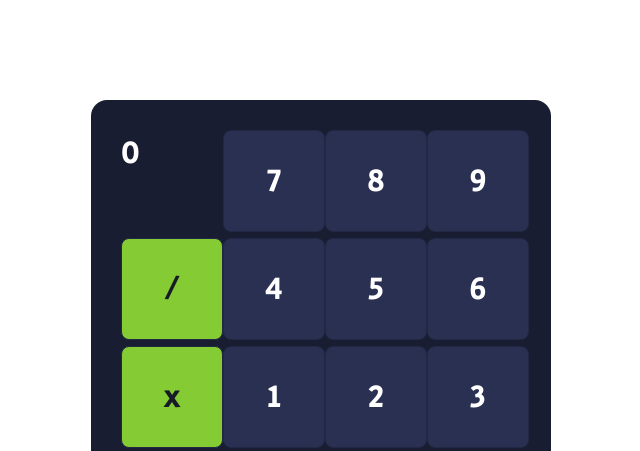
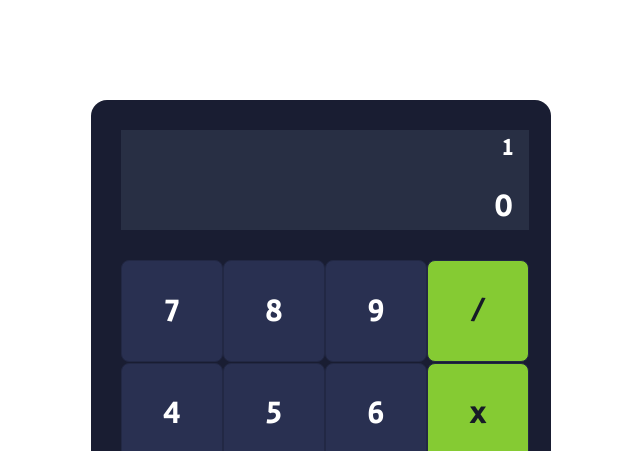
Before and after one commit to PolpEdu/calculator, a plain HTML site: page index.html in a window 1280 px wide. Shown: the top 451 px of the page, without its empty margins (319-959 px from the left). Drawn offline with Linux system fonts and the light colour scheme.

Commit message:
new display for calculator

```diff
--- a/index.html
+++ b/index.html
@@ -10,7 +10,10 @@
     </head>
     <body>
         <div class="container">
-            <div class="result" id="result">0</div>
+            <div class="result-container">
+                <span id="operation">1</span>
+                <span id="result">0</span>
+            </div>
             <div class="grid-element">7</div>
             <div class="grid-element">8</div>
             <div class="grid-element">9</div>
```
